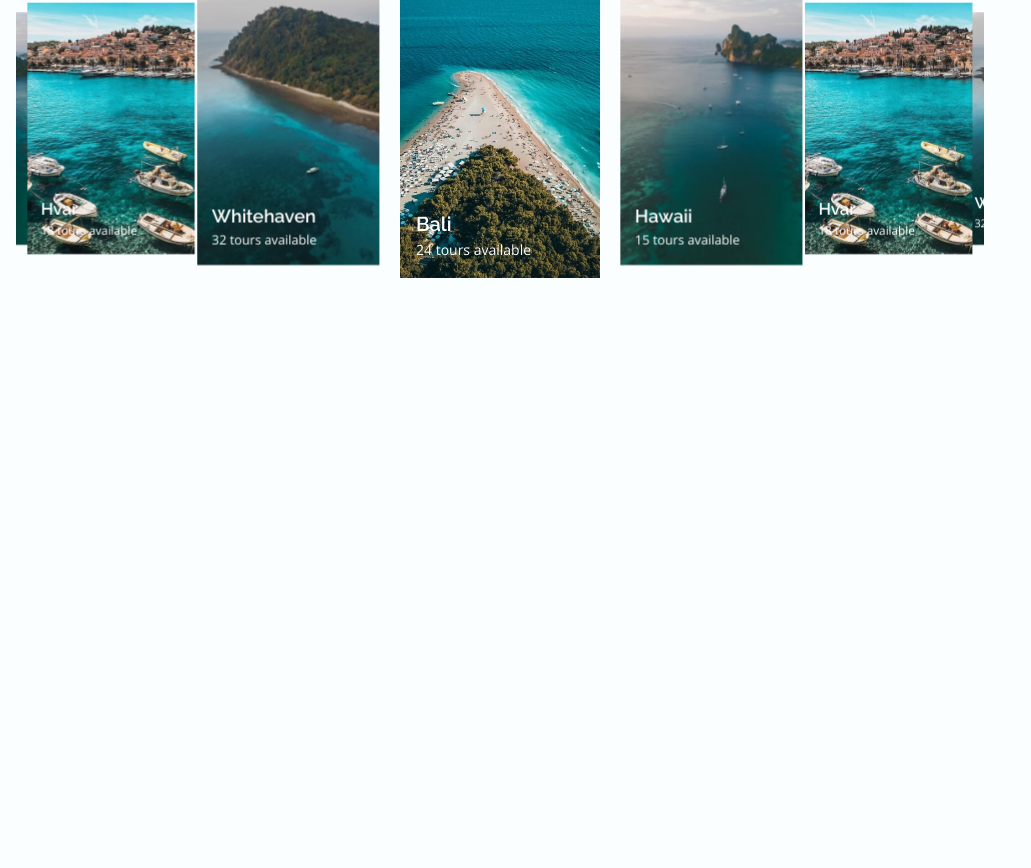
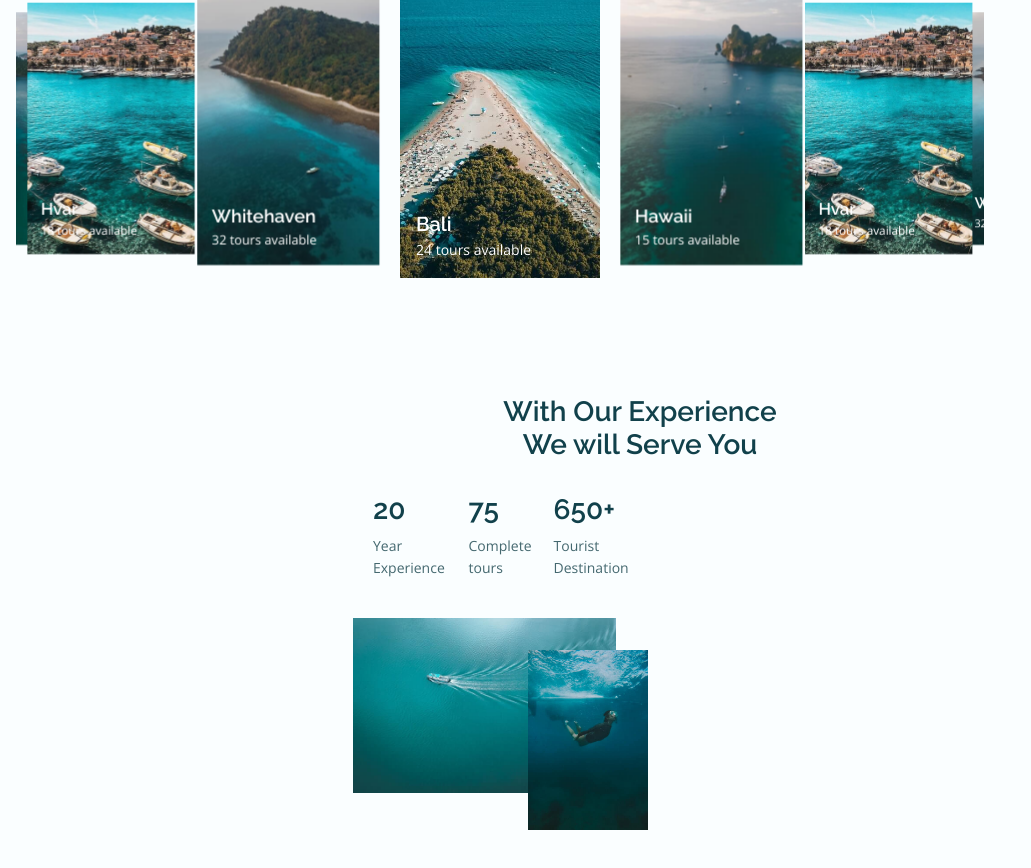
Before and after one commit to BlackPuma9/ResposiveTravelWebsite, a plain HTML site: page index.html in a window 1280 px wide. Shown: the part 1647-2515 px from the top of the page, without its empty margins (0-1031 px from the left). Before the commit the page ends 2306 px from the top, so only its background shows below. Drawn offline with nearby package versions, Linux system fonts and the light colour scheme.

Commit message:
added Experience page

```diff
--- a/css/styles.css
+++ b/css/styles.css
@@ -445,6 +445,59 @@ input {
 }
 
 /*=============== EXPERIENCE ===============*/
+.experience__container {
+	row-gap: 2.5rem;
+	justify-content: center;
+	justify-items: center;
+}
+
+.experience__content {
+	grid-template-columns: repeat(3, 1fr);
+	column-gap: 1rem;
+	justify-items: center;
+	padding: 0 2rem;
+}
+
+.experience__number {
+	font-size: var(--h2-font-size);
+	font-weight: var(--font-semi-bold);
+	margin-bottom: var(--mb-0-5);
+}
+
+.experience__description {
+	font-size: var(--small-font-size);
+}
+
+.experience__img {
+	position: relative;
+	padding-bottom: 2rem;
+}
+
+.experience__overlay:nth-child(1) {
+	width: 263px;
+	margin-right: 2rem;
+}
+
+.experience__overlay:nth-child(2) {
+	width: 120px;
+	position: absolute;
+	top: 2rem;
+	right: 0;
+}
+
+.experience__img-one,
+.experience__img-two {
+	transition: var(--img-transition);
+}
+
+.experience__img-one:hover,
+.experience__img-two:hover {
+	transform: var(--img-scale);
+}
+
+.experience__overlay {
+	overflow: var(--img-hidden);
+}
 
 /*=============== VIDEO ===============*/
 
--- a/index.html
+++ b/index.html
@@ -159,7 +159,40 @@
 
 			<!----------------------------EXPERIENCE ------------------------->
 			<section class="experience section">
+				<h2 class="section__title">With Our Experience <br> We will Serve You</h2>
 
+				<div class="experience__container container grid">
+					<div class="experience__content grid">
+
+						<div class="experience__data">
+							<h2 class="experience__number">20</h2>
+							<span class="experience__description">Year <br> Experience</span>
+						</div>
+
+						<div class="experience__data">
+							<h2 class="experience__number">75</h2>
+							<span class="experience__description">Complete <br> tours</span>
+						</div>
+
+						<div class="experience__data">
+							<h2 class="experience__number">650+</h2>
+							<span class="experience__description">Tourist <br> Destination</span>
+						</div>
+
+					</div>
+
+					<div class="experience__img grid">
+
+						<div class="experience__overlay">
+							<img src="img/experience1.jpg" alt="" class="experience__img-one">
+						</div>
+
+						<div class="experience__overlay">
+							<img src="img/experience2.jpg" alt="" class="experience__img-two">
+						</div>
+
+					</div>
+				</div>
 			</section>
 
 			<!---------------------------- VIDEO ------------------------->
```
